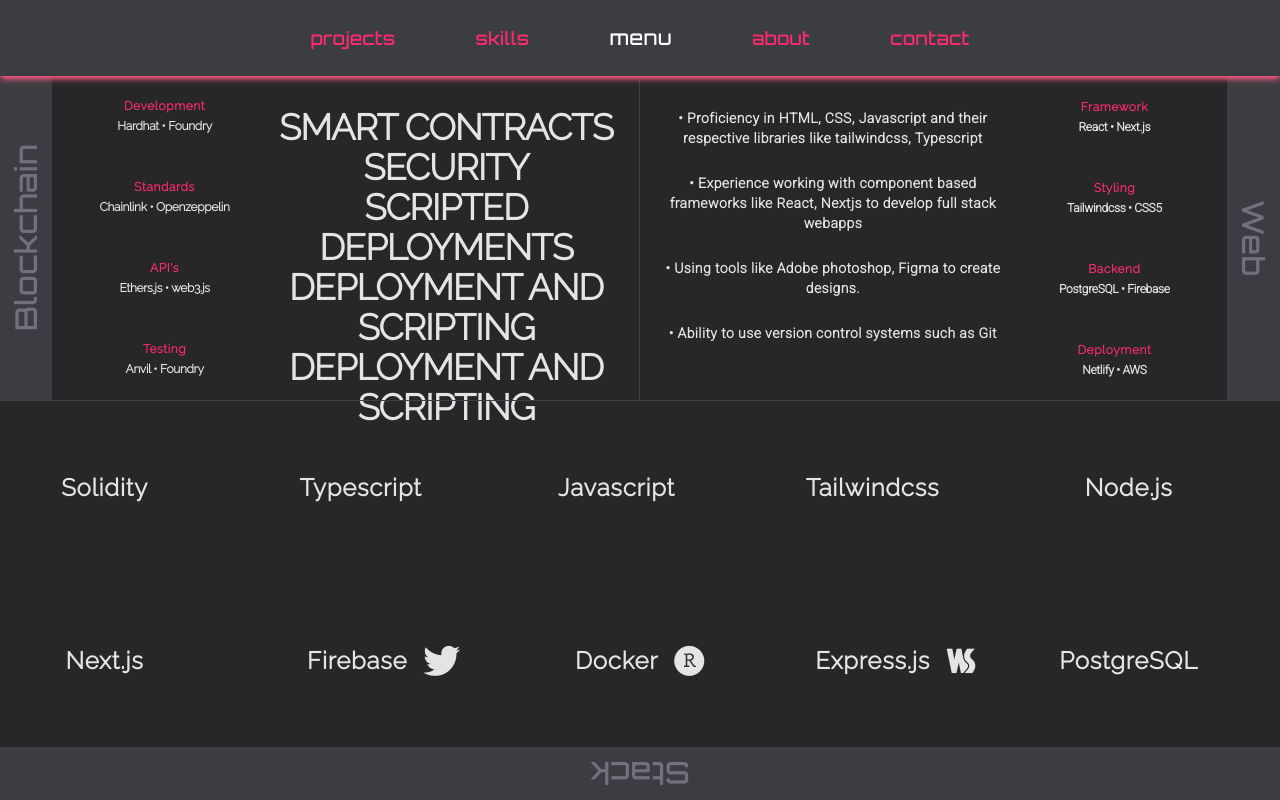
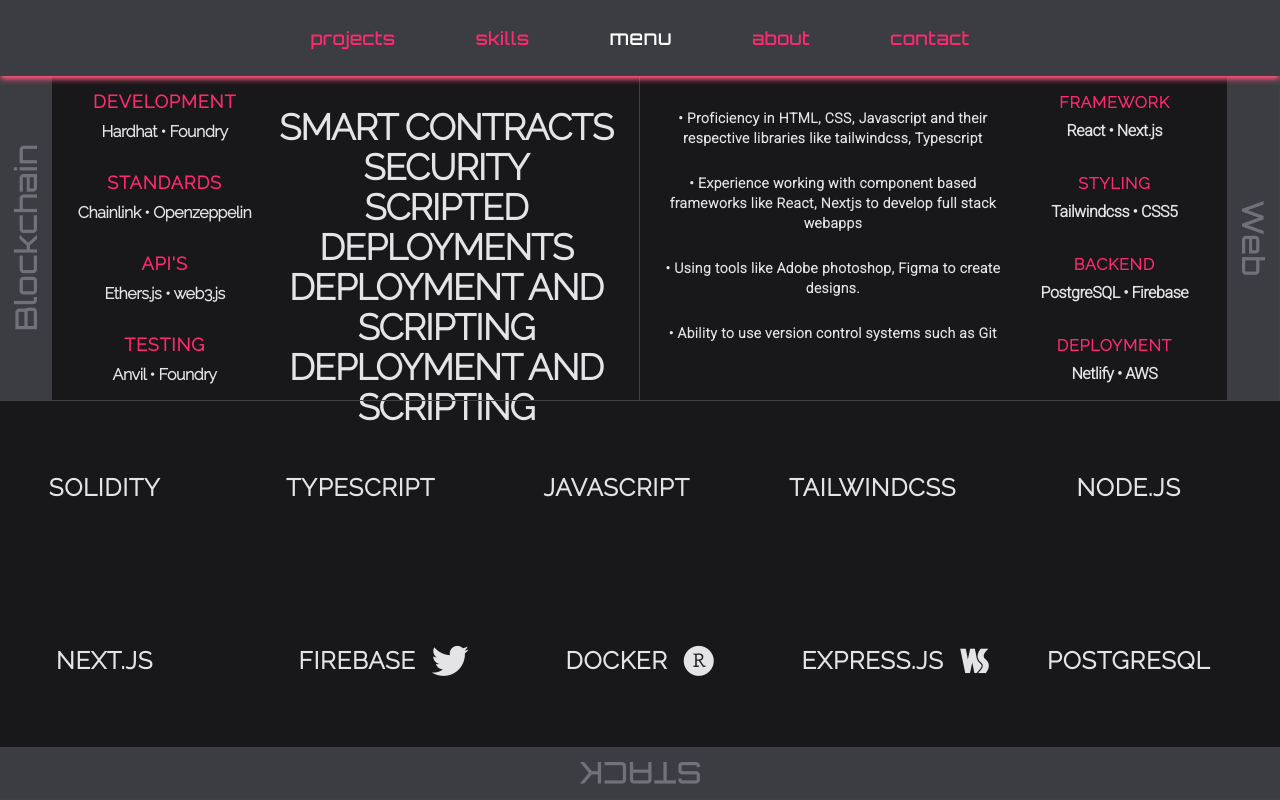
Before and after one commit to gopiinho/devProfile, a Next.js app: page /skills in a window 1280 px wide. Built offline with nearby package versions, Linux system fonts and the light colour scheme; a web font is replaced by a local one.

Commit message:
Update: Background colours

```diff
--- a/components/Main.jsx
+++ b/components/Main.jsx
@@ -8,7 +8,7 @@ const Main = () => {
       animate={{ opacity: 1 }}
       exit={{ opacity: 0 }}
       transition={{ duration: 0.2 }}
-      className="w-full h-screen pt-[75px] group text-zinc-300 bg-[#1D1E20]"
+      className="w-full h-screen pt-[75px] group text-zinc-300 bg-zinc-900"
     >
       <div className="flex flex-row md:flex-row sm:flex-col w-full h-full"></div>
     </m.div>
--- a/pages/skills.jsx
+++ b/pages/skills.jsx
@@ -10,7 +10,7 @@ const Skills = () => {
       animate={{ opacity: 1 }}
       exit={{ opacity: 0 }}
       transition={{ duration: 0.2 }}
-      className="w-full h-screen bg-zinc-800 pt-[75px] text-zinc-200 font-robot"
+      className="w-full h-screen bg-zinc-900 pt-[75px] text-zinc-200 font-robot"
     >
       <div className="flex flex-col w-full">
         <div className="flex flex-row md:flex-row sm:flex-col w-full h-1/2 lg:h-1/2 md:h-1/2 sm:h-full">
@@ -21,24 +21,38 @@ const Skills = () => {
             <h2 className="writing-vertical font-cyber rotate-180 h-full text-zinc-500  text-3xl text-center transform duration-300 cursor-default bg-[#3c3d42] group-hover:text-[#ff577d] px-2">
               Blockchain
             </h2>
-            <div className="grid grid-cols-1 font-rale w-[40%] h-full justify-center text-center font-semibold  tracking-lighter sm:text-xs">
+            <div className="grid grid-cols-1 font-rale w-[40%] h-full justify-center text-center font-semibold  tracking-lighter md:text-lg sm:text-xs">
               <div className="flex flex-col gap-1 items-center justify-center hover:bg-zinc-800 hover:text-white transform duration-300">
-                <h3 className="tracking-wider text-[#ff2a6d]">Development</h3>
-                <p className="sm:text-xs tracking-tight">Hardhat • Foundry</p>
+                <h3 className="tracking-wider text-[#ff2a6d] uppercase">
+                  Development
+                </h3>
+                <p className="sm:text-xs md:text-base tracking-tight">
+                  Hardhat • Foundry
+                </p>
               </div>
               <div className="flex flex-col gap-1 items-center justify-center hover:bg-zinc-800 hover:text-white transform duration-300">
-                <h3 className="tracking-wider text-[#ff2a6d]">Standards</h3>
-                <p className="sm:text-xs tracking-tight">
+                <h3 className="tracking-wider text-[#ff2a6d] uppercase">
+                  Standards
+                </h3>
+                <p className="sm:text-xs md:text-base tracking-tight">
                   Chainlink • Openzeppelin
                 </p>
               </div>
               <div className="flex flex-col gap-1 items-center justify-center hover:bg-zinc-800 hover:text-white transform duration-300">
-                <h3 className="tracking-wider text-[#ff2a6d]">API's</h3>
-                <p className="sm:text-xs tracking-tight">Ethers.js • web3.js</p>
+                <h3 className="tracking-wider text-[#ff2a6d] uppercase">
+                  API's
+                </h3>
+                <p className="sm:text-xs md:text-base tracking-tight">
+                  Ethers.js • web3.js
+                </p>
               </div>
               <div className="flex flex-col gap-1 items-center justify-center hover:bg-zinc-800 hover:text-white transform duration-300">
-                <h3 className="tracking-wider text-[#ff2a6d]">Testing</h3>
-                <p className="sm:text-xs tracking-tight">Anvil • Foundry</p>
+                <h3 className="tracking-wider text-[#ff2a6d] uppercase">
+                  Testing
+                </h3>
+                <p className="sm:text-xs md:text-base tracking-tight">
+                  Anvil • Foundry
+                </p>
               </div>
             </div>
             <div className="w-[60%] font-rale h-full grid grid-cols-1 py-8 font-bold text-center uppercase items-center tracking-tight lg:text-4xl md:text-2xl sm:text-md justify-center">
@@ -66,28 +80,36 @@ const Skills = () => {
               </p>
               <p>• Ability to use version control systems such as Git</p>
             </div>
-            <div className="grid grid-cols-1 font-rale w-[40%] h-full justify-center text-center font-semibold  tracking-lighter sm:text-xs">
+            <div className="grid grid-cols-1 font-rale w-[40%] h-full justify-center text-center font-semibold  tracking-lighter md:text-base sm:text-xs">
               <div className="flex flex-col gap-1 items-center justify-center hover:bg-zinc-800  hover:text-white transform duration-300">
-                <h3 className="tracking-wider text-[#ff2a6d]">Framework</h3>
-                <p className="font-robot sm:text-xs tracking-tight">
+                <h3 className="tracking-wider text-[#ff2a6d] uppercase">
+                  Framework
+                </h3>
+                <p className="font-robot sm:text-xs md:text-base tracking-tight">
                   React • Next.js
                 </p>
               </div>
               <div className="flex flex-col gap-1 items-center justify-center hover:bg-zinc-800 hover:text-white transform duration-300">
-                <h3 className="tracking-wider text-[#ff2a6d]">Styling</h3>
-                <p className="font-robot sm:text-xs tracking-tight">
+                <h3 className="tracking-wider text-[#ff2a6d] uppercase">
+                  Styling
+                </h3>
+                <p className="font-robot sm:text-xs md:text-base tracking-tight">
                   Tailwindcss • CSS5
                 </p>
               </div>
               <div className="flex flex-col gap-1 items-center justify-center hover:bg-zinc-800 hover:text-white transform duration-300">
-                <h3 className="tracking-wider text-[#ff2a6d]">Backend</h3>
-                <p className="font-robot sm:text-xs tracking-tight">
+                <h3 className="tracking-wider text-[#ff2a6d] uppercase">
+                  Backend
+                </h3>
+                <p className="font-robot sm:text-xs md:text-base tracking-tight">
                   PostgreSQL • Firebase
                 </p>
               </div>
               <div className="flex flex-col gap-1 items-center justify-center hover:bg-zinc-800 hover:text-white transform duration-300">
-                <h3 className="tracking-wider text-[#ff2a6d]">Deployment</h3>
-                <p className="font-robot sm:text-xs tracking-tight">
+                <h3 className="tracking-wider text-[#ff2a6d] uppercase">
+                  Deployment
+                </h3>
+                <p className="font-robot sm:text-xs md:text-base tracking-tight">
                   Netlify • AWS
                 </p>
               </div>
@@ -99,7 +121,7 @@ const Skills = () => {
           </div>
         </div>
         <div
-          className="w-full group h-1/2 lg:h-1/2 md:h-1/2 sm:h-full flex flex-col items-center border-t border-b border-zinc-700 transform duration-300"
+          className="w-full group h-1/2 lg:h-1/2 md:h-1/2 sm:h-full uppercase flex flex-col items-center border-t border-b border-zinc-700 transform duration-300"
           style={{ height: "calc(50vh)" }}
         >
           <div className="grid grid-cols-5 md:grid-cols-5 sm:grid-cols-2 font-rale w-full h-full justify-center text-center font-semibold  tracking-wider">
@@ -107,7 +129,7 @@ const Skills = () => {
               href="https://soliditylang.org/"
               target="_blank"
               rel="noopener noreferrer"
-              className="flex gap-4 items-center justify-center text-2xl hover:bg-zinc-900 hover:text-[#63698E] hover:border-zinc-700 border border-white/0 transform duration-300"
+              className="flex gap-4 items-center justify-center text-2xl hover:bg-zinc-800 hover:text-[#63698E] hover:border-zinc-700 border border-white/0 transform duration-300"
             >
               Solidity
               <div className="devicon-solidity-plain text-3xl"></div>
@@ -116,7 +138,7 @@ const Skills = () => {
               href="https://www.typescriptlang.org/"
               target="_blank"
               rel="noopener noreferrer"
-              className="flex gap-4 items-center justify-center text-2xl hover:bg-zinc-900 hover:text-[#007ACC] hover:border-zinc-700 border border-white/0 transform duration-300"
+              className="flex gap-4 items-center justify-center text-2xl hover:bg-zinc-800 hover:text-[#007ACC] hover:border-zinc-700 border border-white/0 transform duration-300"
             >
               Typescript
               <div className="devicon-typescript-plain text-3xl"></div>
@@ -125,7 +147,7 @@ const Skills = () => {
               href="https://www.javascript.com/"
               target="_blank"
               rel="noopener noreferrer"
-              className="flex gap-4 items-center justify-center text-2xl hover:bg-zinc-900 hover:text-[#f0db4f] hover:border-zinc-700 border border-white/0 transform duration-300"
+              className="flex gap-4 items-center justify-center text-2xl hover:bg-zinc-800 hover:text-[#f0db4f] hover:border-zinc-700 border border-white/0 transform duration-300"
             >
               Javascript
               <div className="devicon-javascript-plain text-3xl"></div>
@@ -134,7 +156,7 @@ const Skills = () => {
               href="https://tailwindcss.com/"
               target="_blank"
               rel="noopener noreferrer"
-              className="flex gap-4 items-center justify-center text-2xl hover:bg-zinc-900 hover:text-[#37bcf8] hover:border-zinc-700 border border-white/0 transform duration-300"
+              className="flex gap-4 items-center justify-center text-2xl hover:bg-zinc-800 hover:text-[#37bcf8] hover:border-zinc-700 border border-white/0 transform duration-300"
             >
               Tailwindcss
               <div className="devicon-tailwindcss-plain text-3xl"></div>
@@ -143,7 +165,7 @@ const Skills = () => {
               href="https://nodejs.org/en"
               target="_blank"
               rel="noopener noreferrer"
-              className="flex gap-4 items-center justify-center text-2xl hover:bg-zinc-900 hover:text-[#3E863E] hover:border-zinc-700 border border-white/0 transform duration-300"
+              className="flex gap-4 items-center justify-center text-2xl hover:bg-zinc-800 hover:text-[#3E863E] hover:border-zinc-700 border border-white/0 transform duration-300"
             >
               Node.js
               <div className="devicon-nodejs-plain text-3xl"></div>
@@ -152,7 +174,7 @@ const Skills = () => {
               href="https://nextjs.org/"
               target="_blank"
               rel="noopener noreferrer"
-              className="flex gap-4 items-center justify-center text-2xl hover:bg-zinc-900 hover:text-white hover:border-zinc-700 border border-white/0 transform duration-300"
+              className="flex gap-4 items-center justify-center text-2xl hover:bg-zinc-800 hover:text-white hover:border-zinc-700 border border-white/0 transform duration-300"
             >
               Next.js
               <div className="devicon-nextjs-plain text-3xl"></div>
@@ -161,7 +183,7 @@ const Skills = () => {
               href="https://firebase.google.com/"
               target="_blank"
               rel="noopener noreferrer"
-              className="flex gap-4 items-center justify-center text-2xl hover:bg-zinc-900 hover:text-[#F2BD03] hover:border-zinc-700 border border-white/0 transform duration-300"
+              className="flex gap-4 items-center justify-center text-2xl hover:bg-zinc-800 hover:text-[#F2BD03] hover:border-zinc-700 border border-white/0 transform duration-300"
             >
               Firebase
               <div className="devicon-firebase-plain text-3xl"></div>
@@ -170,7 +192,7 @@ const Skills = () => {
               href="https://www.docker.com/"
               target="_blank"
               rel="noopener noreferrer"
-              className="flex gap-4 items-center justify-center text-2xl hover:bg-zinc-900 hover:text-[#2496ED] hover:border-zinc-700 border border-white/0 transform duration-300"
+              className="flex gap-4 items-center justify-center text-2xl hover:bg-zinc-800 hover:text-[#2496ED] hover:border-zinc-700 border border-white/0 transform duration-300"
             >
               Docker
               <div className="devicon-docker-plain text-3xl"></div>
@@ -179,7 +201,7 @@ const Skills = () => {
               href="https://expressjs.com/"
               target="_blank"
               rel="noopener noreferrer"
-              className="flex gap-4 items-center justify-center text-2xl hover:bg-zinc-900 hover:text-white hover:border-zinc-700 border border-white/0 transform duration-300"
+              className="flex gap-4 items-center justify-center text-2xl hover:bg-zinc-800 hover:text-white hover:border-zinc-700 border border-white/0 transform duration-300"
             >
               Express.js
               <div className="devicon-express-original text-3xl"></div>
@@ -188,7 +210,7 @@ const Skills = () => {
               href="https://www.postgresql.org/"
               target="_blank"
               rel="noopener noreferrer"
-              className="flex gap-4 items-center justify-center text-2xl hover:bg-zinc-900 hover:text-[#336791] hover:border-zinc-700 border border-white/0 transform duration-300"
+              className="flex gap-4 items-center justify-center text-2xl hover:bg-zinc-800 hover:text-[#336791] hover:border-zinc-700 border border-white/0 transform duration-300"
             >
               PostgreSQL
               <div className="devicon-postgresql-plain text-3xl"></div>
--- a/styles/globals.css
+++ b/styles/globals.css
@@ -12,7 +12,7 @@ body {
 
 @layer base {
   body {
-    @apply bg-[#2A2B2E] text-white tracking-wide  select-none scrollbar-none;
+    @apply bg-zinc-900 text-white tracking-wide  select-none scrollbar-none;
   }
 
   h1 {
```
Also changed, not shown: pages/contact.jsx (+8 -8 lines).
